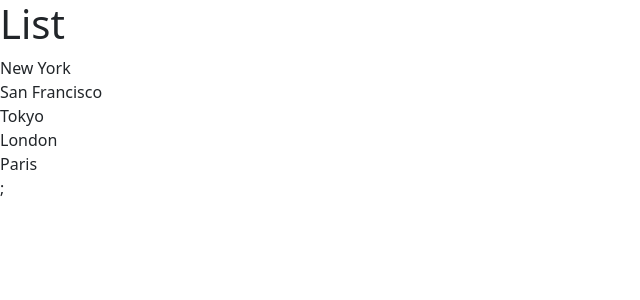
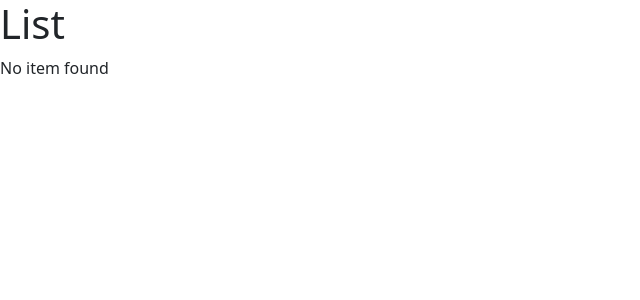
Before and after one commit to yas-amini/react-app, a React (Vite) app: page / in a window 1280 px wide. Shown: the top 300 px of the page, without its empty margins (0-640 px from the left). Built offline with nearby package versions, Linux system fonts and the light colour scheme.

Commit message:
Conditional rendering

```diff
--- a/src/Components/ListGroup.tsx
+++ b/src/Components/ListGroup.tsx
@@ -1,15 +1,17 @@
 // Defines a functional component named 'ListGroup'
 function ListGroup() {
-  const items = ["New York", "San Francisco", "Tokyo", "London", "Paris"];
+  let items = ["New York", "San Francisco", "Tokyo", "London", "Paris"];
+  items = [];
+
   // Transform the items array into a list of <li> elements
   return (
     <>
       <h1>List</h1>
+      {items.length === 0 && <p>No item found</p>}
       <ul className="list-group">
         {items.map((item) => (
           <li key={item}>{item}</li>
         ))}
-        ;
       </ul>
     </>
   );
```
